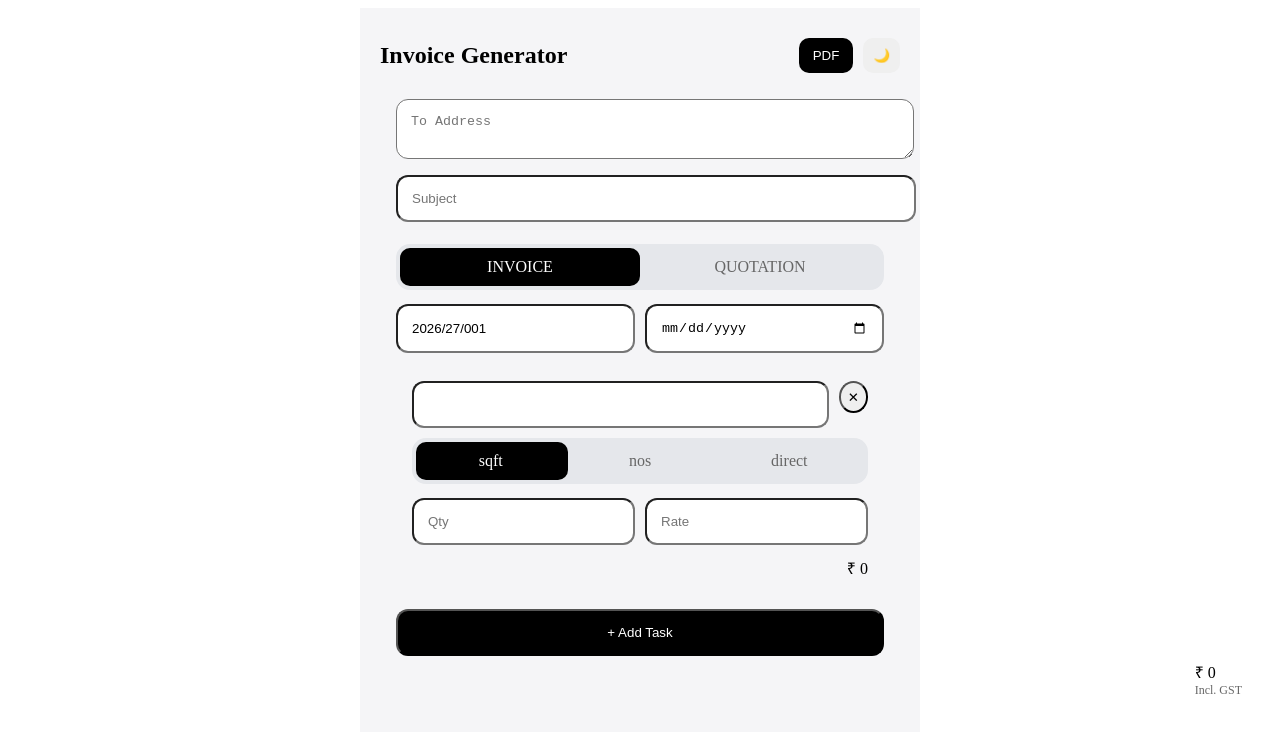
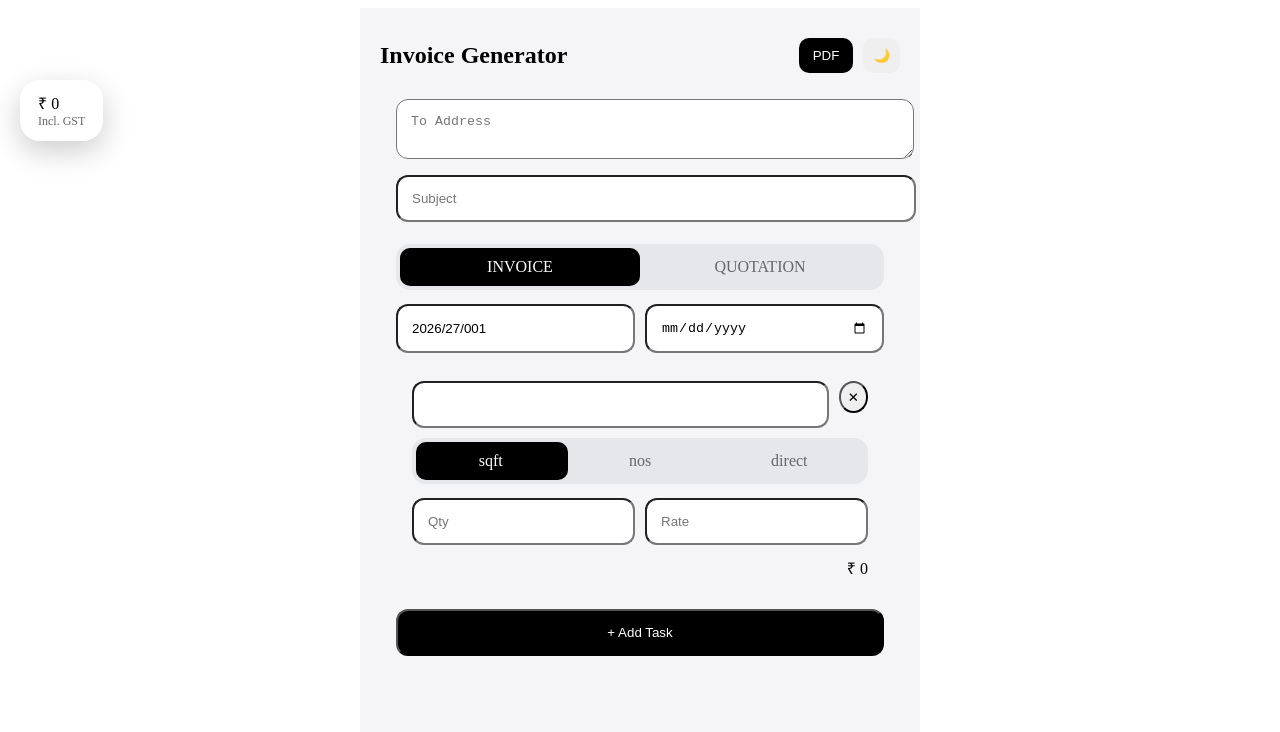
Before and after one commit to mitradaniel/gen_invoice, a Next.js app: page / in a window 1280 px wide. Shown: the top 732 px of the page. Built offline with nearby package versions, Linux system fonts and the light colour scheme.

Commit message:
Update page.js

```diff
--- a/app/page.js
+++ b/app/page.js
@@ -17,7 +17,7 @@ export default function Page() {
   const [to, setTo] = useState("");
 
   /* ===== FLOATING ===== */
-  const [pos, setPos] = useState({ x: 260, y: 10 });
+  const [pos, setPos] = useState({ x: 20, y: 80 });
   const dragging = useRef(false);
   const offset = useRef({ x: 0, y: 0 });
 
@@ -161,11 +161,16 @@ export default function Page() {
           <input type="date" onChange={(e)=>setDate(e.target.value)} style={input}/>
         </div>
 
+        {/* TASKS */}
         {tasks.map((t)=>(
           <div key={t.id} style={card}>
 
             <div style={taskHeader}>
-              <input value={t.name} onChange={(e)=>updateTask(t.id,"name",e.target.value)} style={{...input,marginBottom:0}}/>
+              <input
+                value={t.name}
+                onChange={(e)=>updateTask(t.id,"name",e.target.value)}
+                style={{...input,marginBottom:0}}
+              />
               <button onClick={()=>deleteTask(t.id)} style={deleteBtn}>✕</button>
             </div>
 
@@ -191,14 +196,16 @@ export default function Page() {
 
             {t.type!=="direct"?(
               <div style={row}>
-                <input type="number" placeholder="Qty" onChange={(e)=>updateTask(t.id,"qty",+e.target.value)} style={input}/>
-                <input type="number" placeholder="Rate" onChange={(e)=>updateTask(t.id,"rate",+e.target.value)} style={input}/>
+                <input type="number" placeholder="Qty" value={t.qty || ""} onChange={(e)=>updateTask(t.id,"qty",+e.target.value)} style={input}/>
+                <input type="number" placeholder="Rate" value={t.rate || ""} onChange={(e)=>updateTask(t.id,"rate",+e.target.value)} style={input}/>
               </div>
             ):(
-              <input type="number" placeholder="Amount" onChange={(e)=>updateTask(t.id,"amount",+e.target.value)} style={input}/>
+              <input type="number" placeholder="Amount" value={t.amount || ""} onChange={(e)=>updateTask(t.id,"amount",+e.target.value)} style={input}/>
             )}
 
-            <div style={amount}>₹ {getTotal(t).toLocaleString()}</div>
+            <div style={amount}>
+              ₹ {getTotal(t).toLocaleString()}
+            </div>
 
           </div>
         ))}
@@ -208,7 +215,14 @@ export default function Page() {
       </div>
 
       {/* FLOATING */}
-      <div onMouseDown={startDrag} style={floating}>
+      <div
+        onMouseDown={startDrag}
+        style={{
+          ...floating,
+          left: pos.x,
+          top: pos.y
+        }}
+      >
         ₹ {total.toLocaleString()}
         <div style={{fontSize:12,opacity:0.6}}>Incl. GST</div>
       </div>
@@ -217,7 +231,7 @@ export default function Page() {
   );
 }
 
-/* ===== STYLES (OUTSIDE COMPONENT — IMPORTANT) ===== */
+/* ===== STYLES ===== */
 
 const container = { maxWidth:520, margin:"auto", padding:20 };
 const header = { display:"flex", justifyContent:"space-between", alignItems:"center", padding:"10px 0" };
@@ -234,4 +248,4 @@ const slider = { position:"absolute", top:4, left:4, width:"33.33%", height:"cal
 const segmentItem = { flex:1, textAlign:"center", padding:10, cursor:"pointer", zIndex:1 };
 const amount = { textAlign:"right" };
 const addBtn = { width:"100%", padding:14, borderRadius:12, background:"#000", color:"#fff" };
-const floating = { position:"fixed", bottom:90, right:20, padding:"12px 18px", borderRadius:20 };
+const floating = { position:"fixed", padding:"12px 18px", borderRadius:20, background:"#fff", boxShadow:"0 10px 30px rgba(0,0,0,0.2)" };
```
